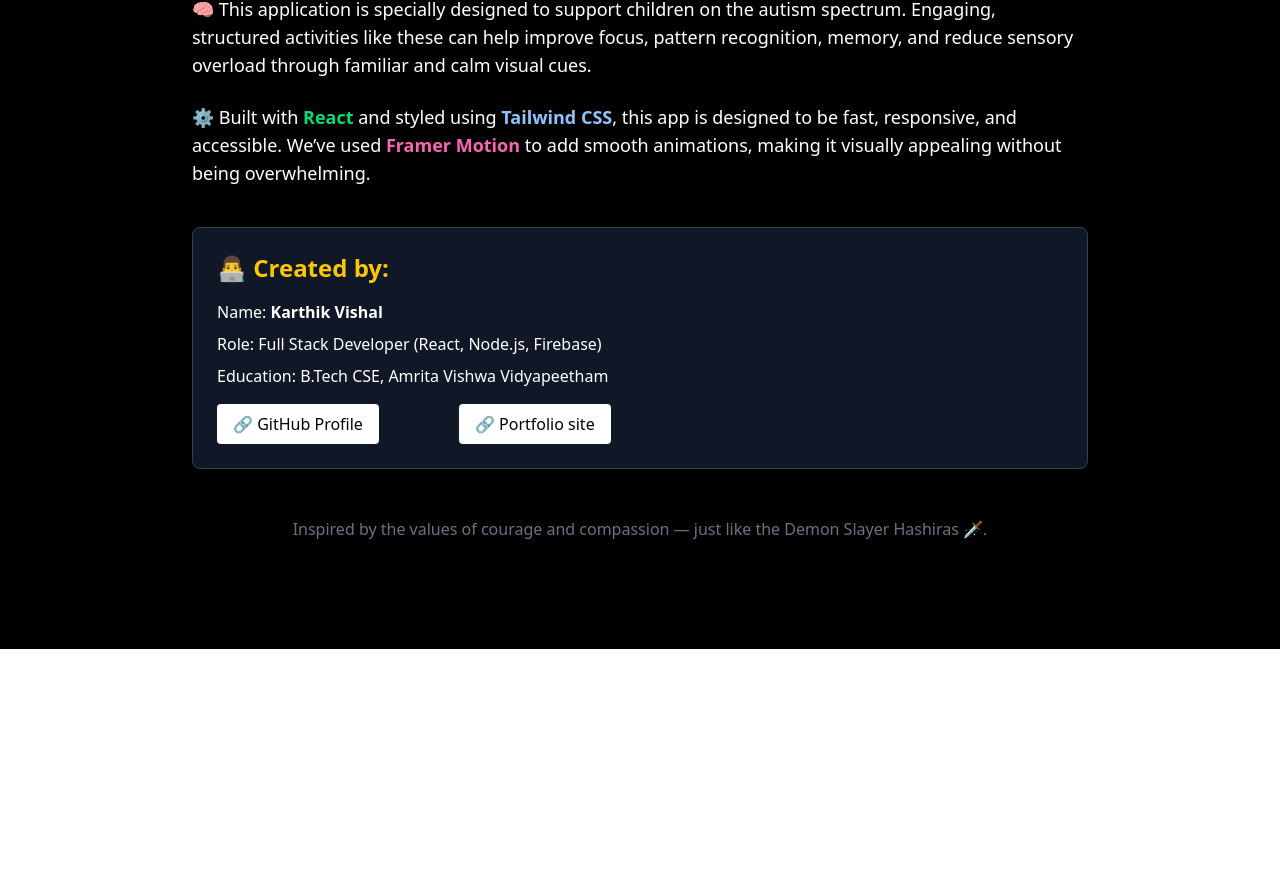
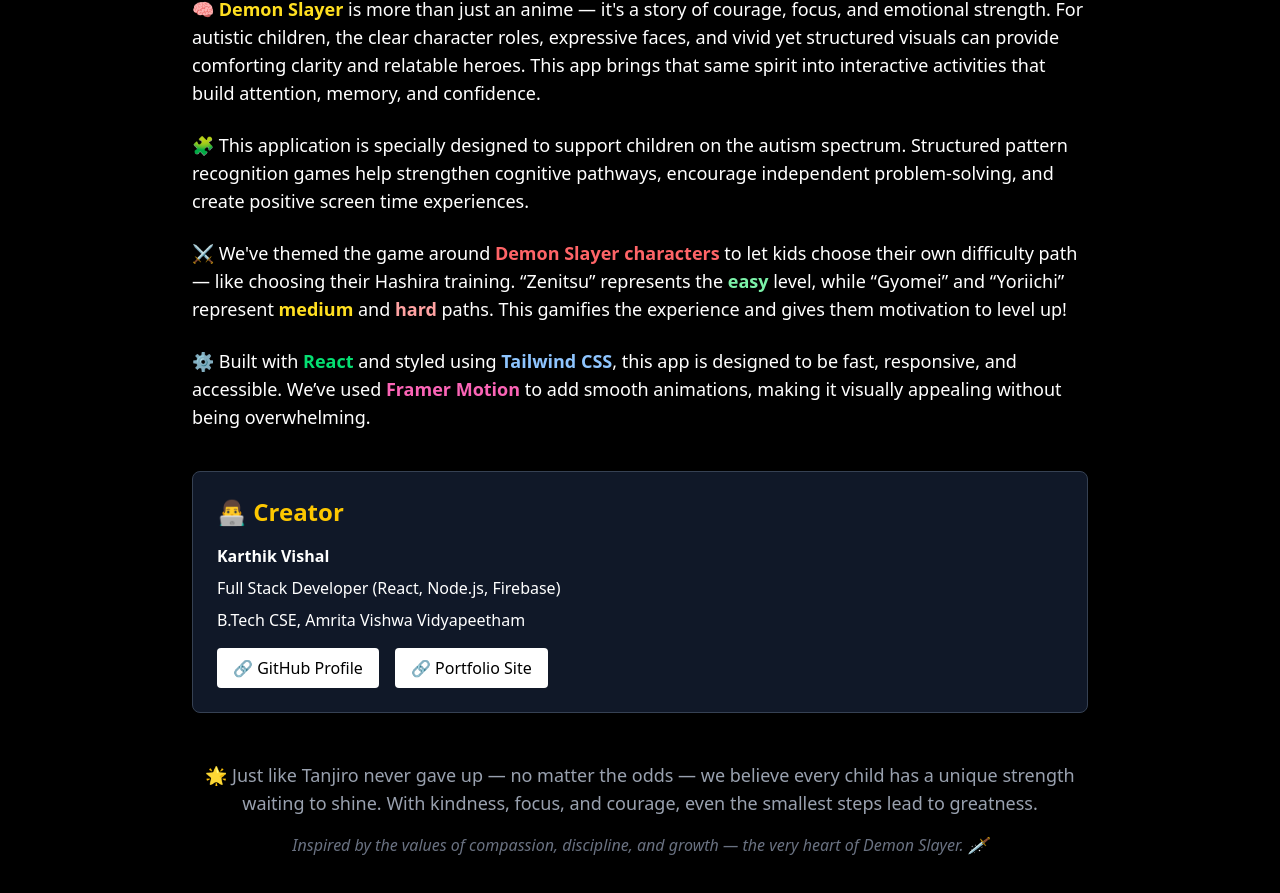
Before and after one commit to karthikvishal-s/PatternSlayer, a React (Vite) app: page /learnMore in a window 1280 px wide. Shown: the part 151-1044 px from the top of the page. Before the commit the page ends 800 px from the top, so only its background shows below. Built offline with nearby package versions, Linux system fonts and the light colour scheme.

Commit message:
Start game designs changed

```diff
--- a/src/components/Home.tsx
+++ b/src/components/Home.tsx
@@ -63,7 +63,7 @@
         >
           <button
             onClick={startGame}
-            className="relative -top-70 bg-black bg-opacity-70 text-white px-8 py-4 rounded-full text-xl font-bold shadow-lg transform hover:scale-110 transition-all duration-300 border"
+            className="relative -top-70 bg-red-400 bg-opacity-70 text-white px-8 py-4 rounded-full text-xl font-bold shadow-lg transform hover:scale-110 transition-all duration-300 border"
           >
             Start Game
           </button>
--- a/src/components/LearnMore.tsx
+++ b/src/components/LearnMore.tsx
@@ -1,4 +1,3 @@
-
 import { motion } from "framer-motion";
 import BackButton from "./BackButton";
 
@@ -27,15 +26,37 @@
           },
         }}
       >
+        {/* 🧠 Connection to Autistic Kids */}
         <motion.p
           className="text-lg mb-6"
           initial={{ opacity: 0, x: -50 }}
           animate={{ opacity: 1, x: 0 }}
           transition={{ duration: 0.7 }}
         >
-          🧠 This application is specially designed to support children on the autism spectrum. Engaging, structured activities like these can help improve focus, pattern recognition, memory, and reduce sensory overload through familiar and calm visual cues.
+          🧠 <span className="font-semibold text-yellow-300">Demon Slayer</span> is more than just an anime — it's a story of courage, focus, and emotional strength. For autistic children, the clear character roles, expressive faces, and vivid yet structured visuals can provide comforting clarity and relatable heroes. This app brings that same spirit into interactive activities that build attention, memory, and confidence.
         </motion.p>
 
+        {/* 📊 App Purpose */}
+        <motion.p
+          className="text-lg mb-6"
+          initial={{ opacity: 0, x: 50 }}
+          animate={{ opacity: 1, x: 0 }}
+          transition={{ duration: 0.7 }}
+        >
+          🧩 This application is specially designed to support children on the autism spectrum. Structured pattern recognition games help strengthen cognitive pathways, encourage independent problem-solving, and create positive screen time experiences.
+        </motion.p>
+
+        {/* ⚔️ Demon Slayer Theme Explanation */}
+        <motion.p
+          className="text-lg mb-6"
+          initial={{ opacity: 0, x: -50 }}
+          animate={{ opacity: 1, x: 0 }}
+          transition={{ duration: 0.7 }}
+        >
+          ⚔️ We've themed the game around <span className="text-red-400 font-semibold">Demon Slayer characters</span> to let kids choose their own difficulty path — like choosing their Hashira training. “Zenitsu” represents the <span className="text-green-300 font-semibold">easy</span> level, while “Gyomei” and “Yoriichi” represent <span className="text-yellow-300 font-semibold">medium</span> and <span className="text-red-300 font-semibold">hard</span> paths. This gamifies the experience and gives them motivation to level up!
+        </motion.p>
+
+        {/* ⚙️ Tech Stack Info */}
         <motion.p
           className="text-lg mb-6"
           initial={{ opacity: 0, x: 50 }}
@@ -45,16 +66,17 @@
           ⚙️ Built with <span className="text-green-400 font-semibold">React</span> and styled using <span className="text-blue-300 font-semibold">Tailwind CSS</span>, this app is designed to be fast, responsive, and accessible. We’ve used <span className="text-pink-400 font-semibold">Framer Motion</span> to add smooth animations, making it visually appealing without being overwhelming.
         </motion.p>
 
+        {/* 👨‍💻 Creator Info */}
         <motion.div
           className="my-10 p-6 border border-gray-700 rounded-lg bg-gray-900"
           initial={{ opacity: 0, scale: 0.8 }}
           animate={{ opacity: 1, scale: 1 }}
           transition={{ duration: 0.8 }}
         >
-          <h2 className="text-2xl font-bold mb-4 text-yellow-400">👨‍💻 Created by:</h2>
-          <p className="mb-2">Name: <span className="font-semibold text-white">Karthik Vishal</span></p>
-          <p className="mb-2">Role: Full Stack Developer (React, Node.js, Firebase)</p>
-          <p className="mb-4">Education: B.Tech CSE, Amrita Vishwa Vidyapeetham</p>
+          <h2 className="text-2xl font-bold mb-4 text-yellow-400">👨‍💻 Creator</h2>
+          <p className="mb-2"> <span className="font-semibold text-white">Karthik Vishal</span></p>
+          <p className="mb-2"> Full Stack Developer (React, Node.js, Firebase)</p>
+          <p className="mb-4"> B.Tech CSE, Amrita Vishwa Vidyapeetham</p>
           <a
             href="https://github.com/karthikvishal-s"
             target="_blank"
@@ -67,19 +89,29 @@
             href="https://github.com/karthikvishal-s"
             target="_blank"
             rel="noopener noreferrer"
-            className="inline-block bg-white text-black px-4 py-2 rounded hover:bg-gray-200 transition ml-20"
+            className="inline-block bg-white text-black px-4 py-2 rounded hover:bg-gray-200 transition ml-4"
           >
-          🔗  Portfolio site
+            🔗 Portfolio Site
           </a>
         </motion.div>
 
+        {/* 🌟 Final Message */}
         <motion.p
-          className="text-center mt-12 text-gray-500"
+          className="text-center mt-12 text-gray-400 text-lg"
           initial={{ opacity: 0 }}
           animate={{ opacity: 1 }}
           transition={{ delay: 1.2 }}
         >
-          Inspired by the values of courage and compassion — just like the Demon Slayer Hashiras 🗡️.
+          🌟 Just like Tanjiro never gave up — no matter the odds — we believe every child has a unique strength waiting to shine. With kindness, focus, and courage, even the smallest steps lead to greatness.
+        </motion.p>
+
+        <motion.p
+          className="text-center mt-4 text-gray-500 italic"
+          initial={{ opacity: 0 }}
+          animate={{ opacity: 1 }}
+          transition={{ delay: 1.4 }}
+        >
+          Inspired by the values of compassion, discipline, and growth — the very heart of Demon Slayer. 🗡️
         </motion.p>
       </motion.div>
     </div>
```
